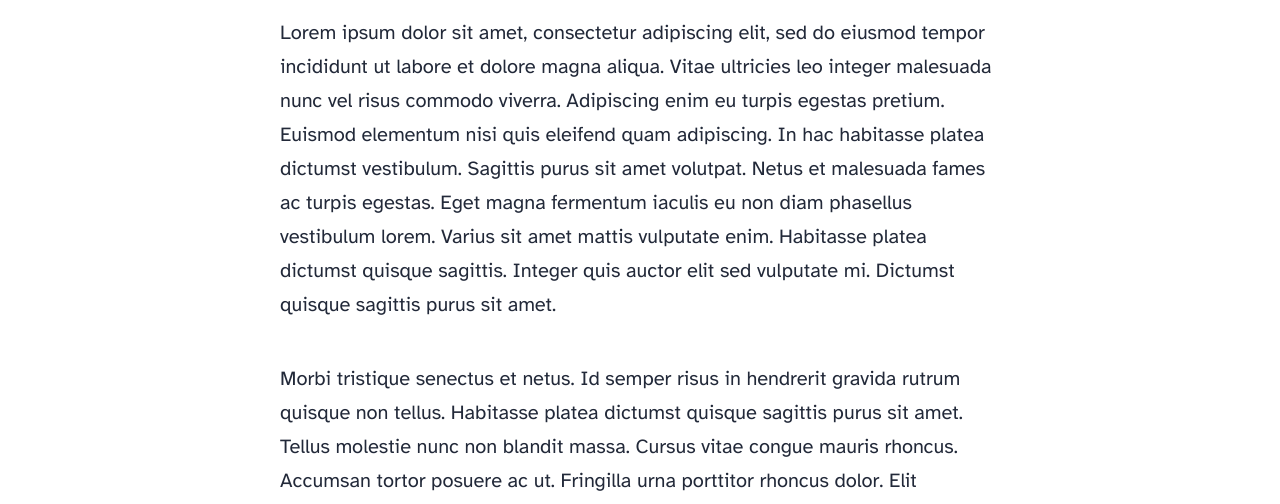
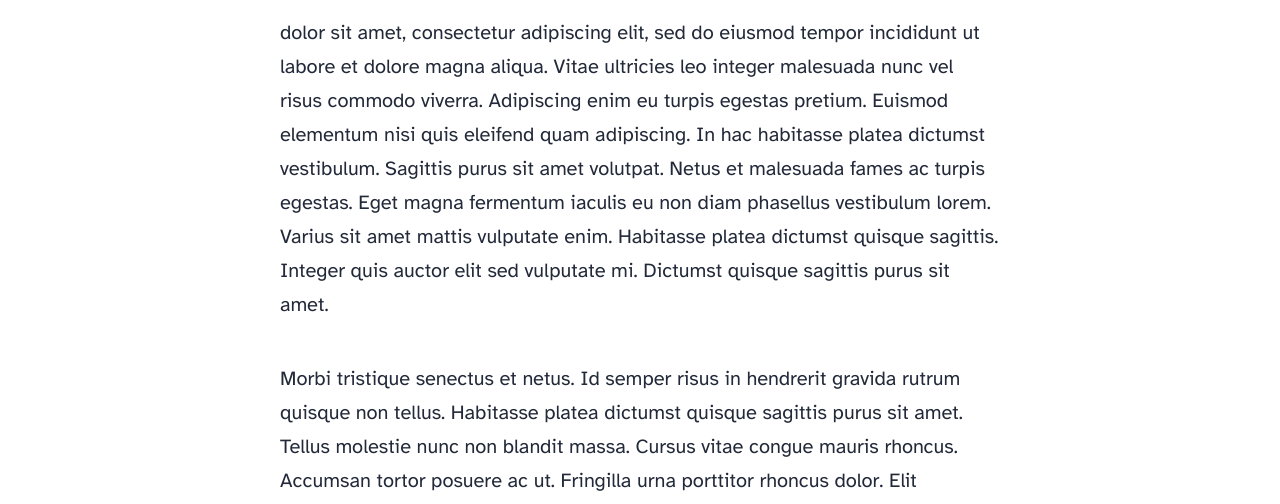
Before and after one commit to quiqueciria/test-decap, an Astro site: page /blog/first-post in a window 1280 px wide. Shown: the part 856-1360 px from the top of the page. Built offline with nearby package versions, Linux system fonts and the light colour scheme; Astro itself is replaced by a stand-in of ours.

Commit message:
test commit

```diff
--- a/src/content/blog/first-post.md
+++ b/src/content/blog/first-post.md
@@ -5,7 +5,7 @@
 heroImage: '../../assets/blog-placeholder-3.jpg'
 ---
 
-Lorem ipsum dolor sit amet, consectetur adipiscing elit, sed do eiusmod tempor incididunt ut labore et dolore magna aliqua. Vitae ultricies leo integer malesuada nunc vel risus commodo viverra. Adipiscing enim eu turpis egestas pretium. Euismod elementum nisi quis eleifend quam adipiscing. In hac habitasse platea dictumst vestibulum. Sagittis purus sit amet volutpat. Netus et malesuada fames ac turpis egestas. Eget magna fermentum iaculis eu non diam phasellus vestibulum lorem. Varius sit amet mattis vulputate enim. Habitasse platea dictumst quisque sagittis. Integer quis auctor elit sed vulputate mi. Dictumst quisque sagittis purus sit amet.
+ dolor sit amet, consectetur adipiscing elit, sed do eiusmod tempor incididunt ut labore et dolore magna aliqua. Vitae ultricies leo integer malesuada nunc vel risus commodo viverra. Adipiscing enim eu turpis egestas pretium. Euismod elementum nisi quis eleifend quam adipiscing. In hac habitasse platea dictumst vestibulum. Sagittis purus sit amet volutpat. Netus et malesuada fames ac turpis egestas. Eget magna fermentum iaculis eu non diam phasellus vestibulum lorem. Varius sit amet mattis vulputate enim. Habitasse platea dictumst quisque sagittis. Integer quis auctor elit sed vulputate mi. Dictumst quisque sagittis purus sit amet.
 
 Morbi tristique senectus et netus. Id semper risus in hendrerit gravida rutrum quisque non tellus. Habitasse platea dictumst quisque sagittis purus sit amet. Tellus molestie nunc non blandit massa. Cursus vitae congue mauris rhoncus. Accumsan tortor posuere ac ut. Fringilla urna porttitor rhoncus dolor. Elit ullamcorper dignissim cras tincidunt lobortis. In cursus turpis massa tincidunt dui ut ornare lectus. Integer feugiat scelerisque varius morbi enim nunc. Bibendum neque egestas congue quisque egestas diam. Cras ornare arcu dui vivamus arcu felis bibendum. Dignissim suspendisse in est ante in nibh mauris. Sed tempus urna et pharetra pharetra massa massa ultricies mi.
 
```
